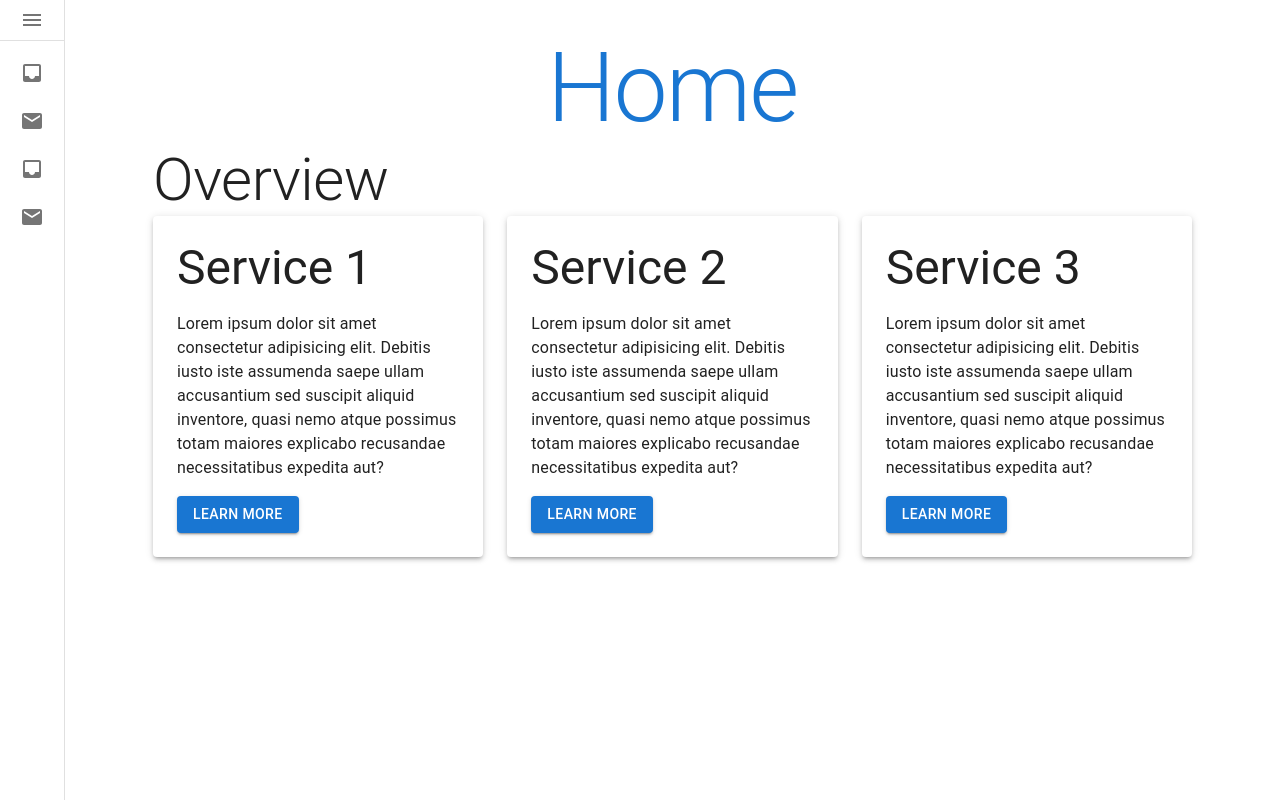
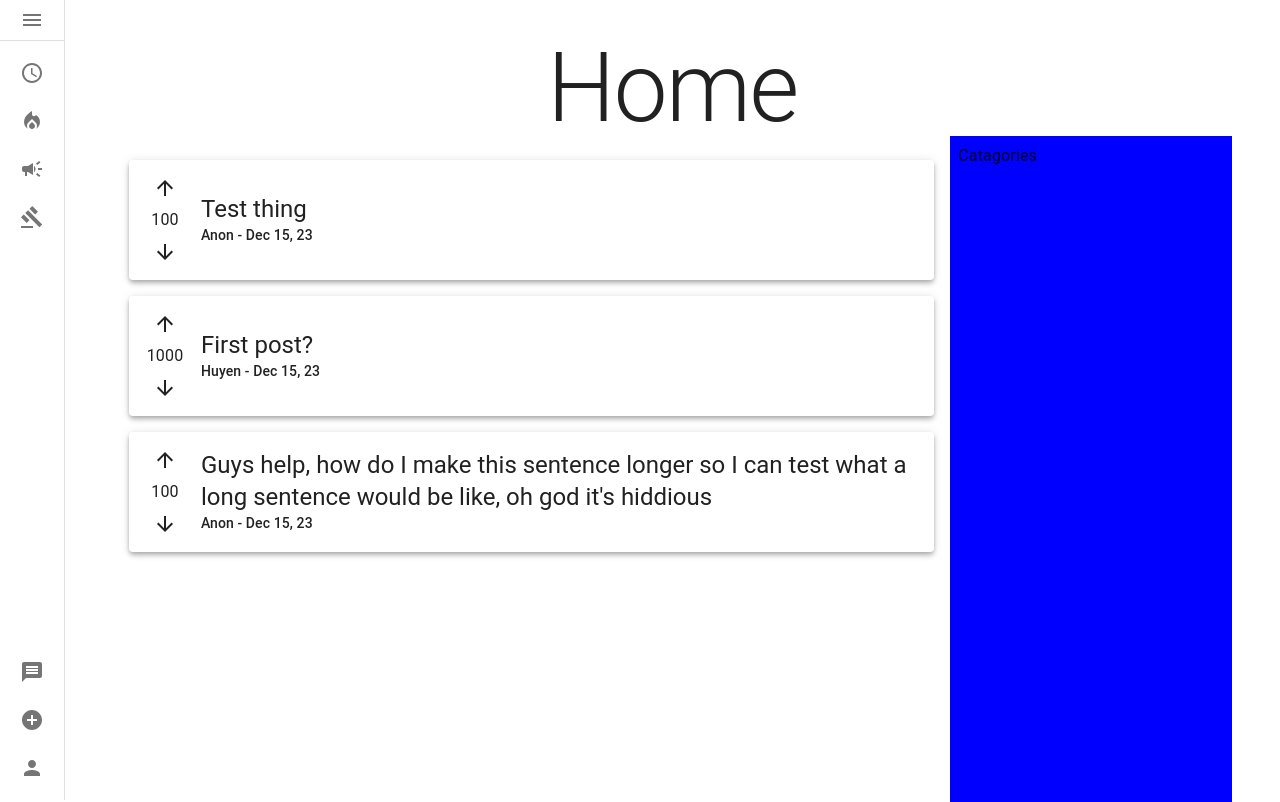
Before and after one commit to ThienDuc3112/CVWO_23-24_Frontend, a React (Vite) app: page / in a window 1280 px wide. Shown: the top 802 px of the page. Built offline with nearby package versions, Linux system fonts and the light colour scheme.

Commit message:
PostList, useFetch and minor changes

```diff
--- a/src/app.tsx
+++ b/src/app.tsx
@@ -12,7 +12,10 @@ const DashboardPage = lazy(() => import("./pages/Dashboard/DashboardPage"));
 function App() {
   return (
     <>
-      <Container sx={{ display: "flex" }}>
+      <Container
+        style={{ maxWidth: "100%" }}
+        sx={{ display: "flex", margin: 0, width: "100%" }}
+      >
         <Sidebar />
         <Routes>
           <Route path="/" element={<HomePage />} />
--- a/src/components/navbar/Sidebar.tsx
+++ b/src/components/navbar/Sidebar.tsx
@@ -10,13 +10,29 @@ import {
   ListItem,
   List,
   ListItemButton,
+  Box,
 } from "@mui/material";
 import { useState } from "react";
-import MenuIcon from "@mui/icons-material/Menu";
-import InboxIcon from "@mui/icons-material/Inbox";
-import MailIcon from "@mui/icons-material/Mail";
+import {
+  Menu,
+  LocalFireDepartment,
+  Campaign,
+  Gavel,
+  AccessTime,
+  Message,
+  AddCircle,
+  Person,
+} from "@mui/icons-material";
 
 const drawerWidth = 250;
+const options = [
+  ["Recent", "Top post", "Guidelines", "Rules"],
+  ["Message", "Create post", "Profile"],
+];
+const icons = [
+  [<AccessTime />, <LocalFireDepartment />, <Campaign />, <Gavel />],
+  [<Message />, <AddCircle />, <Person />],
+];
 
 const openedMixin = (theme: Theme): CSSObject => ({
   width: drawerWidth,
@@ -62,11 +78,19 @@ const Sidebar = () => {
     <>
       <Drawer variant="permanent" open={open}>
         <IconButton disableRipple onClick={() => setOpen((prev) => !prev)}>
-          <MenuIcon />
+          <Menu />
         </IconButton>
         <Divider />
+        <Box
+          sx={{
+            display: "flex",
+            flexDirection: "column",
+            justifyContent: "space-between",
+            height: "100%",
+          }}
+        >
           <List>
-          {["Inbox", "Starred", "Send email", "Drafts"].map((text, index) => (
+            {options[0].map((text, index) => (
               <ListItem key={text} disablePadding sx={{ display: "block" }}>
                 <ListItemButton
                   sx={{
@@ -82,13 +106,38 @@ const Sidebar = () => {
                       justifyContent: "center",
                     }}
                   >
-                  {index % 2 === 0 ? <InboxIcon /> : <MailIcon />}
+                    {icons[0][index]}
                   </ListItemIcon>
                   <ListItemText primary={text} sx={{ opacity: open ? 1 : 0 }} />
                 </ListItemButton>
               </ListItem>
             ))}
           </List>
+          <List>
+            {options[1].map((text, index) => (
+              <ListItem key={text} disablePadding sx={{ display: "block" }}>
+                <ListItemButton
+                  sx={{
+                    minHeight: 48,
+                    justifyContent: open ? "initial" : "center",
+                    px: 2.5,
+                  }}
+                >
+                  <ListItemIcon
+                    sx={{
+                      minWidth: 0,
+                      mr: open ? 3 : "auto",
+                      justifyContent: "center",
+                    }}
+                  >
+                    {icons[1][index]}
+                  </ListItemIcon>
+                  <ListItemText primary={text} sx={{ opacity: open ? 1 : 0 }} />
+                </ListItemButton>
+              </ListItem>
+            ))}
+          </List>
+        </Box>
       </Drawer>
     </>
   );
--- /dev/null
+++ b/src/components/postList/PostCard.tsx
@@ -0,0 +1,48 @@
+import { Box, List, ListItem, Paper, Typography } from "@mui/material";
+import { IPost } from "../../interfaces/Post";
+import { ArrowDownward, ArrowUpward } from "@mui/icons-material";
+
+const PostCard = ({ author, tags, timestamp, title, upvotes, view }: IPost) => {
+  return (
+    <Paper
+      elevation={4}
+      sx={{
+        width: "100%",
+        p: 1,
+        display: "flex",
+        alignItems: "center",
+      }}
+    >
+      <Box>
+        <List disablePadding sx={{ marginRight: 1 }}>
+          <ListItem>
+            <ArrowUpward />
+          </ListItem>
+          <ListItem
+            disablePadding
+            disableGutters
+            sx={{ justifyContent: "center", width: "100%" }}
+          >
+            <Typography>{upvotes}</Typography>
+          </ListItem>
+          <ListItem>
+            <ArrowDownward />
+          </ListItem>
+        </List>
+      </Box>
+      <Box>
+        <Typography variant="h5">{title}</Typography>
+        <Typography variant="subtitle2">
+          {author} -{" "}
+          {new Date(timestamp).toLocaleDateString("en-US", {
+            year: "2-digit",
+            day: "2-digit",
+            month: "short",
+          })}
+        </Typography>
+      </Box>
+    </Paper>
+  );
+};
+
+export default PostCard;
--- /dev/null
+++ b/src/components/postList/PostList.tsx
@@ -0,0 +1,55 @@
+import { List, ListItem, Typography } from "@mui/material";
+import { useFetch } from "../../hooks/useFetch";
+import PostCard from "./PostCard";
+import { IPost } from "../../interfaces/Post";
+
+const testData: IPost[] = [
+  {
+    author: "Anon",
+    title: "Test thing",
+    content: "test",
+    postId: "id",
+    tags: ["Educational", "Test"],
+    timestamp: Date.now(),
+    upvotes: 100,
+    view: 200,
+  },
+  {
+    author: "Huyen",
+    title: "First post?",
+    content: "Wao test data is so cool nice",
+    postId: "id",
+    tags: ["Educational", "Test"],
+    timestamp: Date.now(),
+    upvotes: 1000,
+    view: -420,
+  },
+  {
+    author: "Anon",
+    content: "test",
+    title:
+      "Guys help, how do I make this sentence longer so I can test what a long sentence would be like, oh god it's hiddious",
+    postId: "id",
+    tags: ["Educational", "Test"],
+    timestamp: Date.now(),
+    upvotes: 100,
+    view: 200,
+  },
+];
+
+const PostList = () => {
+  const { data, err } = useFetch<IPost[]>(``);
+  //   if (err) return <Typography>There was an error</Typography>;
+  //   if (!data) return <Typography>Loading...</Typography>;
+  return (
+    <List>
+      {testData.map((post) => (
+        <ListItem>
+          <PostCard {...post} />
+        </ListItem>
+      ))}
+    </List>
+  );
+};
+
+export default PostList;
--- /dev/null
+++ b/src/hooks/useFetch.ts
@@ -0,0 +1,34 @@
+import { useEffect, useState } from "react";
+
+interface State<T> {
+  data?: T;
+  err?: Error;
+}
+
+export const useFetch = <T>(
+  url: string,
+  withCredential: boolean = false
+): State<T> => {
+  const [state, setState] = useState({} as State<T>);
+  useEffect(() => {
+    if (!url) {
+      setState({ err: new Error("No url provided") });
+      return;
+    }
+    (async () => {
+      try {
+        const res = await fetch(url, {
+          credentials: withCredential ? "include" : "omit",
+        });
+        if (!res.ok) {
+          throw new Error(res.statusText);
+        }
+        const data = (await res.json()) as T;
+        setState({ data });
+      } catch (error) {
+        setState({ err: error as Error });
+      }
+    })();
+  }, [url]);
+  return state;
+};
--- /dev/null
+++ b/src/interfaces/Post.ts
@@ -0,0 +1,10 @@
+export interface IPost {
+  postId: string;
+  title: string;
+  author: string;
+  timestamp: number;
+  upvotes: number;
+  view: number;
+  tags: string[];
+  content: string;
+}
--- a/src/pages/Home/HomePage.tsx
+++ b/src/pages/Home/HomePage.tsx
@@ -1,47 +1,42 @@
-import { Box, Button, Container, Paper, Typography } from "@mui/material";
-
-const services = ["Service 1", "Service 2", "Service 3"];
+import { Container, Grid, Typography } from "@mui/material";
+import PostList from "../../components/postList/PostList";
 
 const HomePage = () => {
   return (
-    <Container sx={{ width: "100%" }}>
+    <Container sx={{ width: "100%", p: 0 }}>
       <Typography
         variant="h1"
         sx={{
           pt: 4,
           textAlign: "center",
-          color: "primary.main",
+          color: "primary",
           gap: 4,
         }}
       >
         Home
       </Typography>
-      <Typography variant="h2">Overview</Typography>
-      <Box
-        sx={{
-          display: "flex",
-          flexDirection: { xs: "column", md: "row" },
-          justifyContent: "space-around",
-          gap: 3,
-        }}
-      >
-        {services.map((str) => (
-          <Paper key={str} elevation={3} sx={{ width: 1 }}>
-            <Box sx={{ m: 3 }}>
-              <Typography variant="h3">{str}</Typography>
-              <Typography mt={2}>
-                Lorem ipsum dolor sit amet consectetur adipisicing elit. Debitis
-                iusto iste assumenda saepe ullam accusantium sed suscipit
-                aliquid inventore, quasi nemo atque possimus totam maiores
-                explicabo recusandae necessitatibus expedita aut?
-              </Typography>
-              <Button variant="contained" sx={{ mt: 2 }}>
-                Learn more
-              </Button>
-            </Box>
-          </Paper>
-        ))}
-      </Box>
+      <Grid container spacing={1} sx={{ height: "200vh" }}>
+        <Grid
+          item
+          xs={12}
+          md={8}
+          lg={9}
+          sx={{ height: "100%" }}
+          order={{ xs: 2, md: 1 }}
+        >
+          <PostList />
+        </Grid>
+        <Grid
+          item
+          xs={12}
+          md={4}
+          lg={3}
+          sx={{ bgcolor: "blue", height: "100%" }}
+          order={{ xs: 1, md: 2 }}
+        >
+          Catagories
+        </Grid>
+      </Grid>
     </Container>
   );
 };
```
Lines whose indentation alone changed are shown as unchanged.
